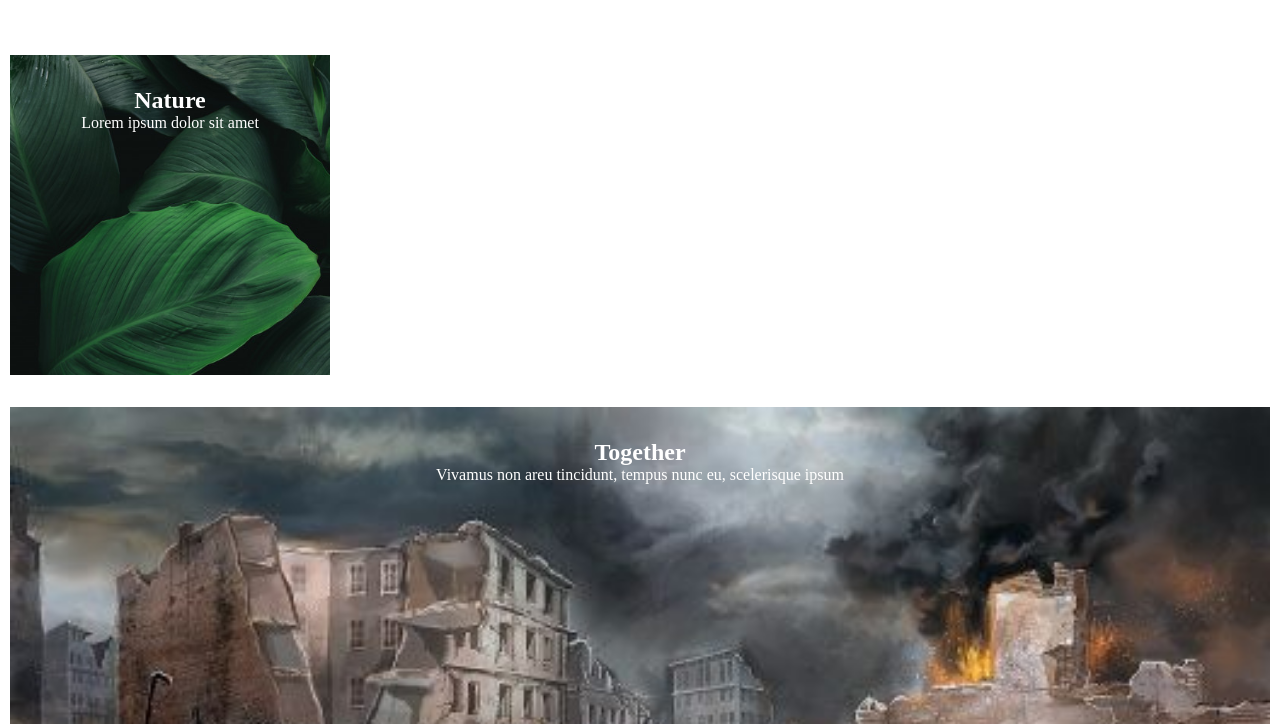
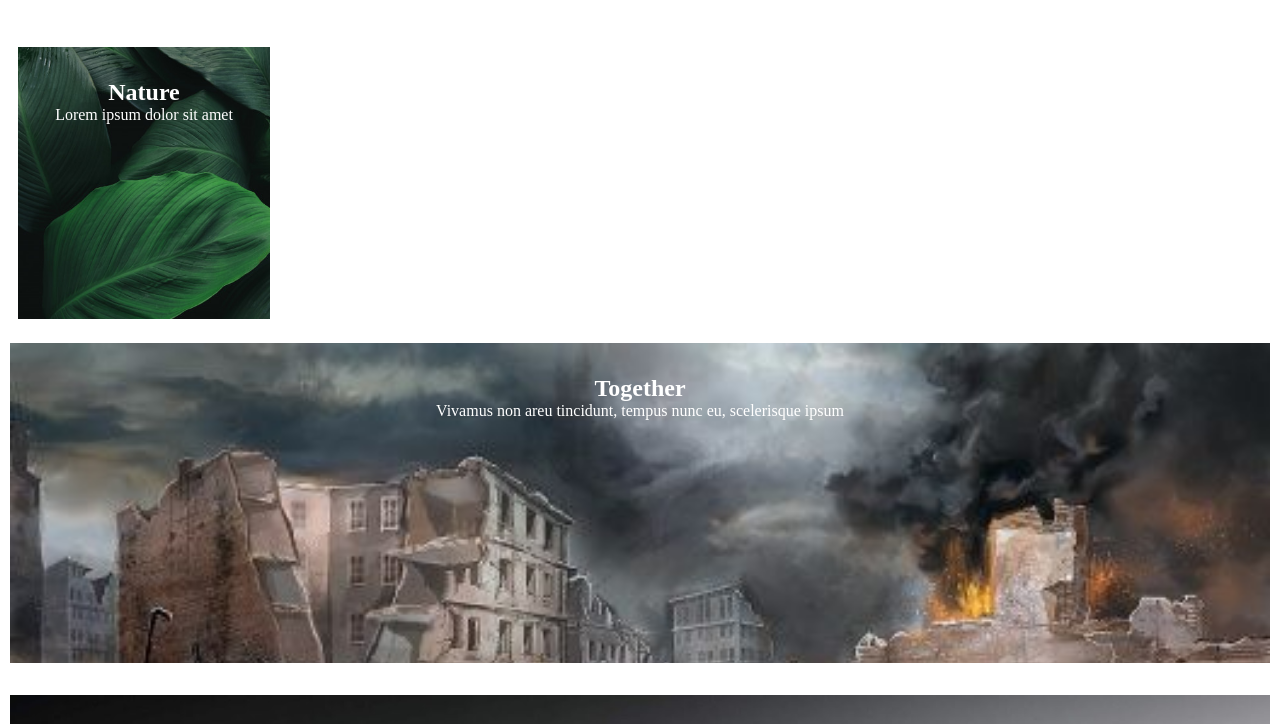
Before and after one commit to rafavirginio/teste-layout, a plain HTML site: page index.html in a window 1280 px wide. Shown: the part 456-1180 px from the top of the page. Drawn offline with Linux system fonts and the light colour scheme.

Commit message:
Update style.css

```diff
--- a/style.css
+++ b/style.css
@@ -39,7 +39,6 @@ button {
 .categories {
   color: white;
   text-align: center;
-  justify-content: center;
   margin: 10px;
 }
 .nature {
@@ -171,17 +170,19 @@ section {
 .categories{
     display: flex;
     flex-wrap: wrap;
-    justify-content:space-between;
 
 }
 .nature{
-    height:20rem;
-    width:20rem;
+    height:17rem;
+    width:20%;
+    margin:8px;
 
 }
 .daily{
-    height: 20rem;
-    width:45rem;
+    height: 17rem;
+    width:75%;
+    margin:5px;
+
 
 }
 
```
